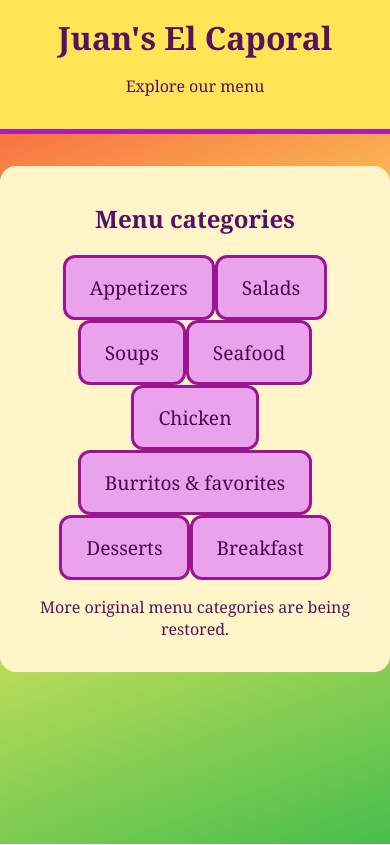
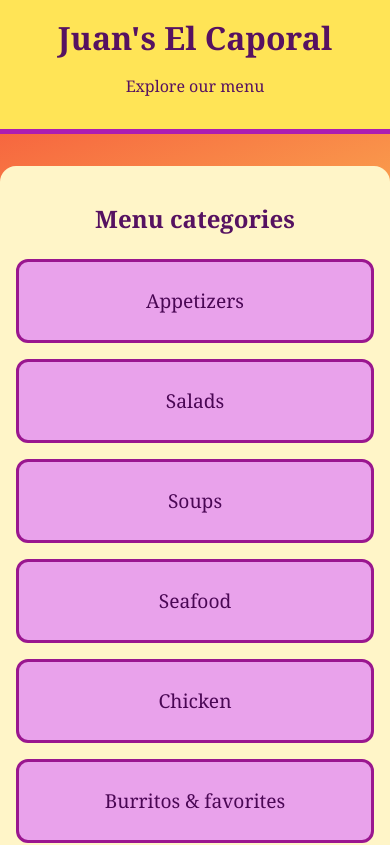
Before and after one commit to QuiteAstorm/Food, a React (Create React App) app: page / in a window 390 px wide. Shown: the top 845 px of the page. Built offline with nearby package versions, Linux system fonts and the light colour scheme.

Commit message:
Make restored menu category buttons responsive

```diff
--- a/src/App.css
+++ b/src/App.css
@@ -5,3 +5,6 @@ button { touch-action: manipulation; }
 .restaurant-header h1 { margin: 0; }
 .restaurant-home { text-align: center; max-width: 800px; margin: 2rem auto; padding: 1rem; background: #fff5c8; border-radius: 16px; }
 .category-button { border: 3px solid #9a168f; border-radius: 12px; background: #e9a2eb; color: #4a0754; padding: 1rem 1.5rem; font: inherit; font-size: 1.2rem; cursor: pointer; }
+
+.category-grid { display: grid; grid-template-columns: repeat(auto-fit, minmax(min(100%, 190px), 1fr)); gap: 1rem; margin: 1.5rem 0; }
+.category-button { width: 100%; min-height: 84px; }
```
